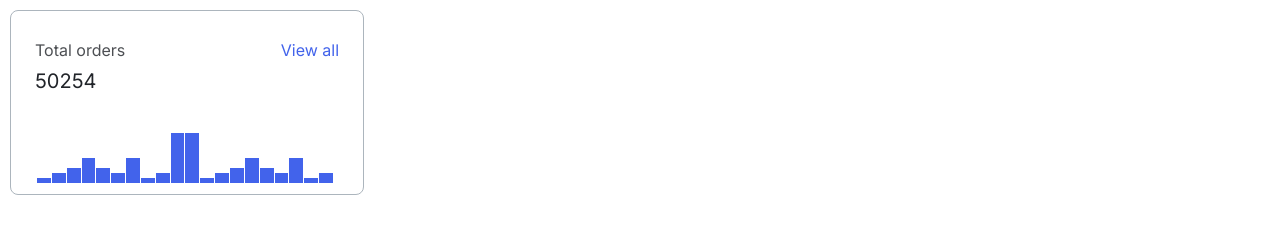
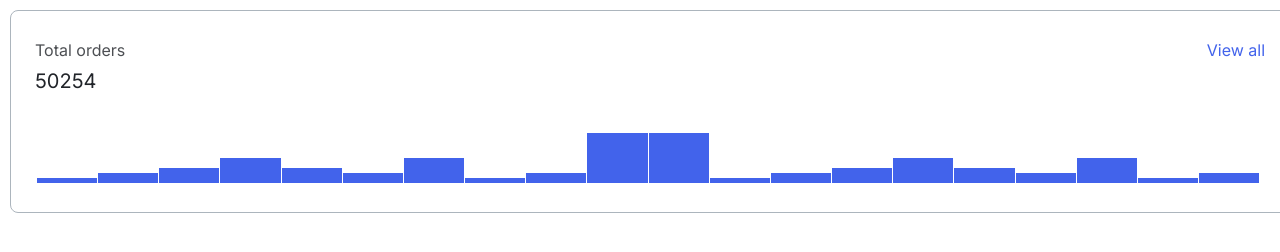
Before and after one commit to js-tasks-ru/htmlcss-20210409_anosov-te, a website: page 04-lection2/01-histogram/index.html in a window 1280 px wide. Drawn offline with Linux system fonts and the light colour scheme.

Commit message:
Fixes after review

```diff
--- a/04-lection2/01-histogram/histogram.css
+++ b/04-lection2/01-histogram/histogram.css
@@ -6,8 +6,8 @@
     /* temporary margin for testing */
     margin: 10px;
     padding-bottom: 10px;
-    width: 354px;
-    height: 185px;
+    width: 100%;
+    height: 100%;
 
     border: 1px solid #ACB5BD;
     box-sizing: border-box;
@@ -15,7 +15,7 @@
     background: var(--white);
 }
 
-.histogram__header__container {
+.histogram__header-container {
     padding: 16px 24px 0;
 
     display: flex;
@@ -71,7 +71,6 @@
 }
 
 .histogram__bar {
-    height: 10%;
     margin-right: 1px;
 
     display: flex;
--- a/04-lection2/01-histogram/index.html
+++ b/04-lection2/01-histogram/index.html
@@ -9,7 +9,7 @@
     </head>
     <body>
         <div class="histogram__body">
-            <div class="histogram__header__container">
+            <div class="histogram__header-container">
                 <div>
                     <h1 class="histogram__title">
                         Total orders
```
